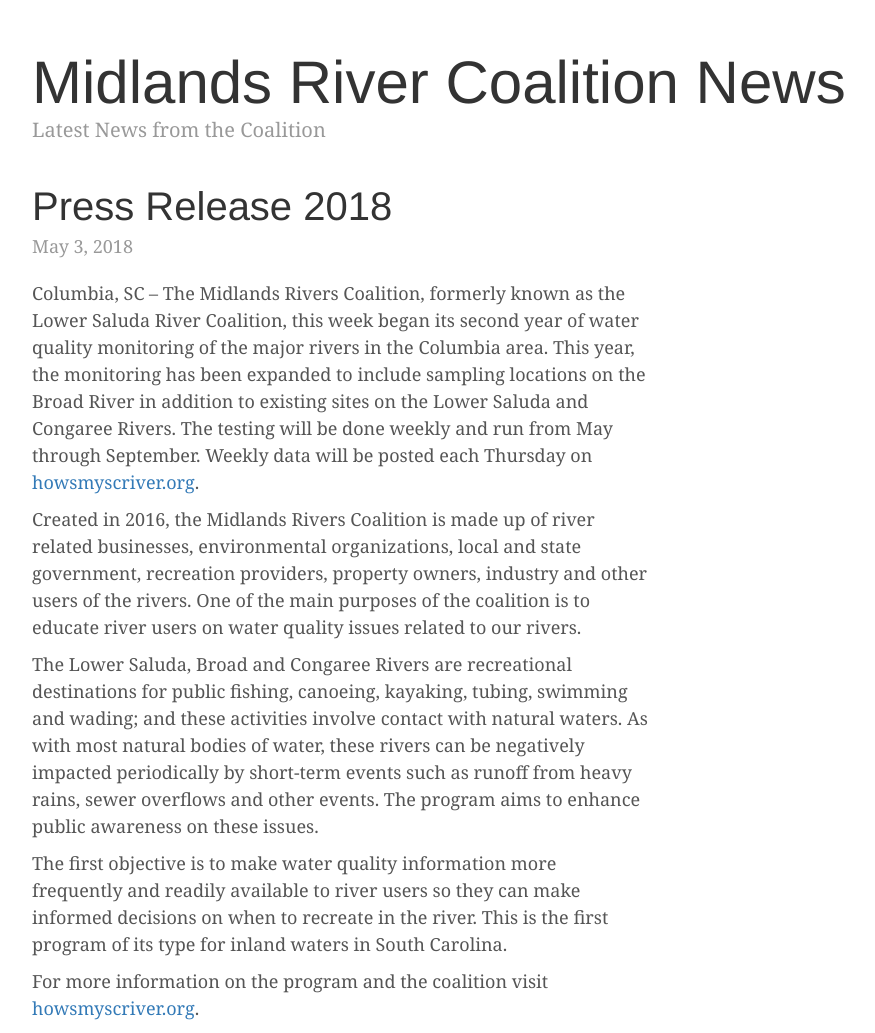
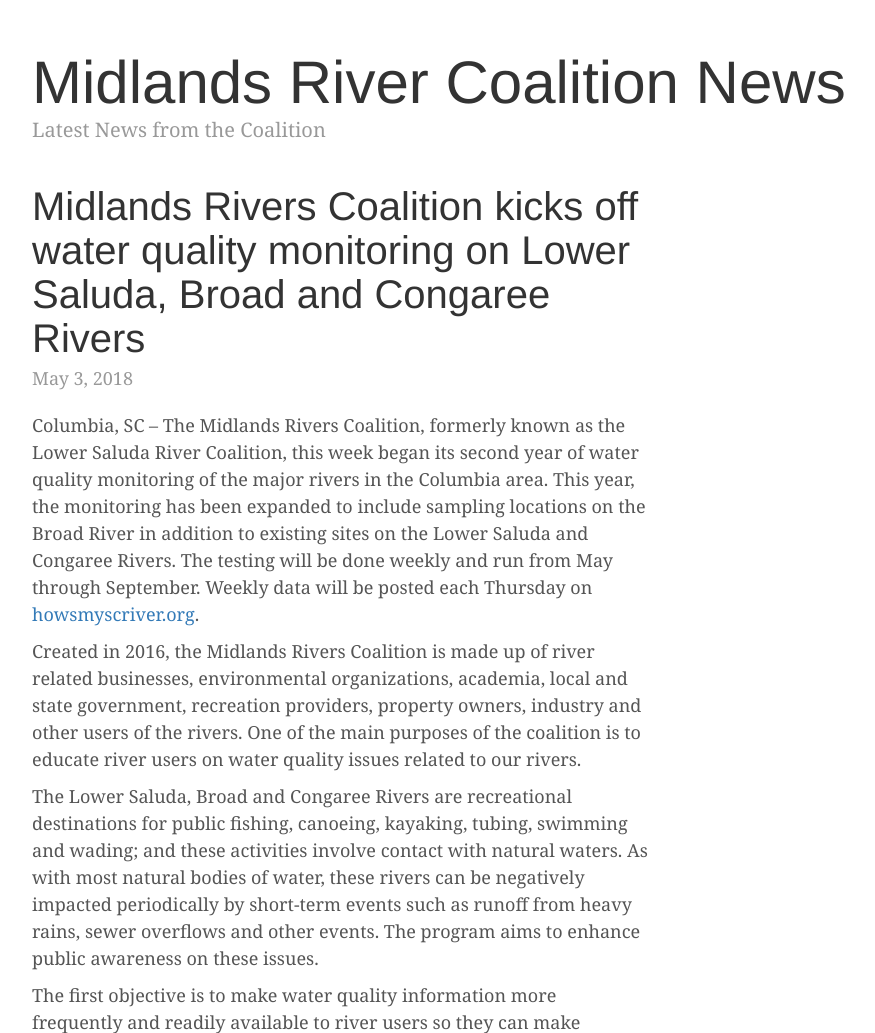
Before and after one commit to DanRamage/river_wq_app, a Flask app: page /midlands/news in a window 1280 px wide. Shown: the top 1033 px of the page, without its empty margins (138-1013 px from the left). Run offline with Flask 2, Linux system fonts and the light colour scheme; parts of the project's set-up code (start-up, migrations or seed data) failed here and were passed over; some libraries are stand-ins or nearby versions.

Commit message:
Added updates.

```diff
--- a/app/templates/news_page.html
+++ b/app/templates/news_page.html
@@ -30,7 +30,7 @@
         <div class="col-sm-8 blog-main">
 
           <div class="blog-post">
-            <h2 class="blog-post-title">Press Release 2018</h2>
+            <h2 class="blog-post-title">Midlands Rivers Coalition kicks off water quality monitoring on Lower Saluda, Broad and Congaree Rivers</h2>
             <p class="blog-post-meta">May 3, 2018</p>
             <p>
               Columbia, SC – The Midlands Rivers Coalition, formerly known as the Lower Saluda River Coalition,
@@ -41,11 +41,9 @@
               Weekly data will be posted each Thursday on <a href="http://howsmyscriver.org">howsmyscriver.org</a>.
             </p>
             <p>
-              Created in 2016, the Midlands Rivers Coalition is made up of river related businesses,
-              environmental organizations, local and state government, recreation providers,
-              property owners, industry and other users of the rivers.
-              One of the main purposes of the coalition is to educate river users on water quality issues related to our rivers.
-            </p>
+              Created in 2016, the Midlands Rivers Coalition is made up of river related businesses, environmental organizations,
+              academia, local and state government, recreation providers, property owners, industry and other users of the rivers.
+              One of the main purposes of the coalition is to educate river users on water quality issues related to our rivers.            </p>
             <p>
               The Lower Saluda, Broad and Congaree Rivers are recreational destinations for public fishing, canoeing, kayaking,
               tubing, swimming and wading; and these activities involve contact with natural waters.
```
